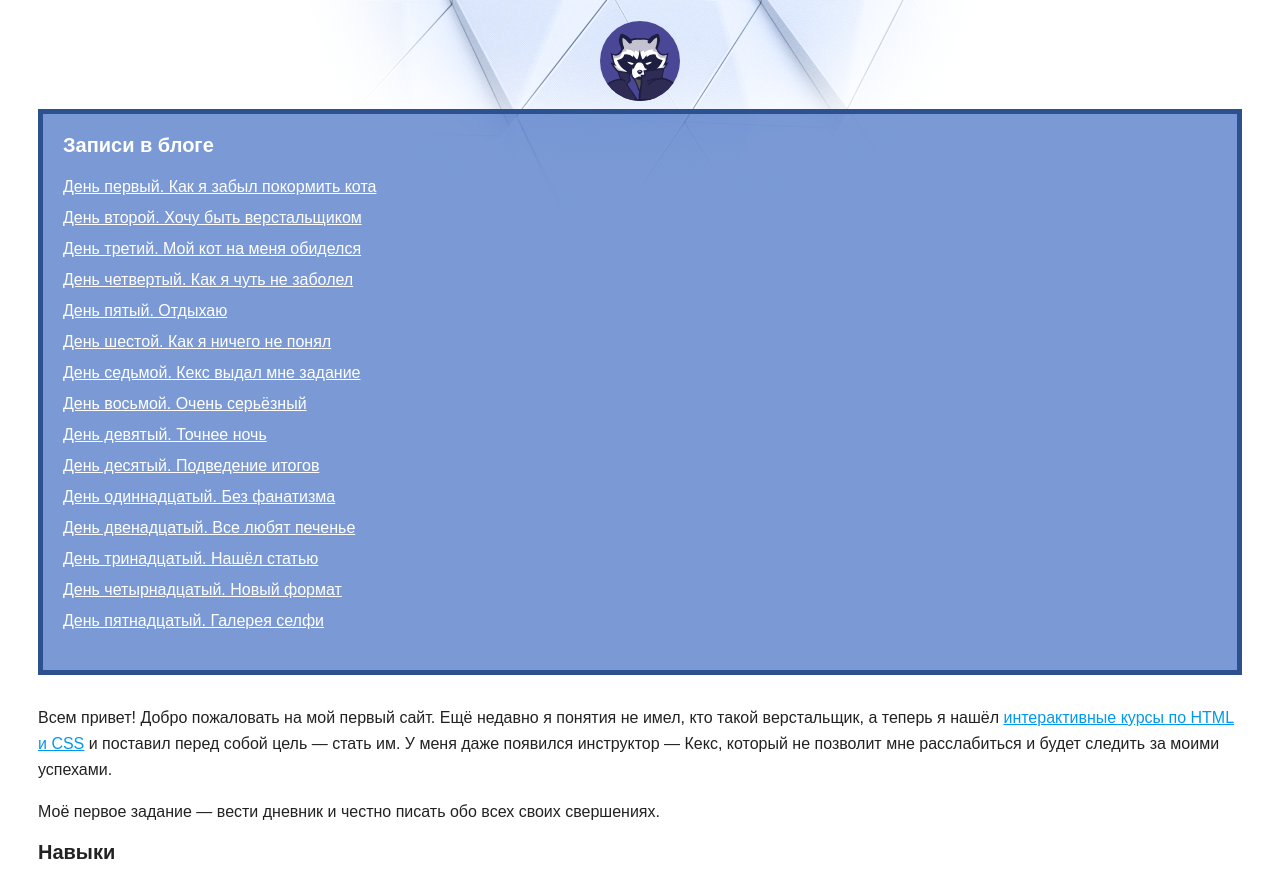
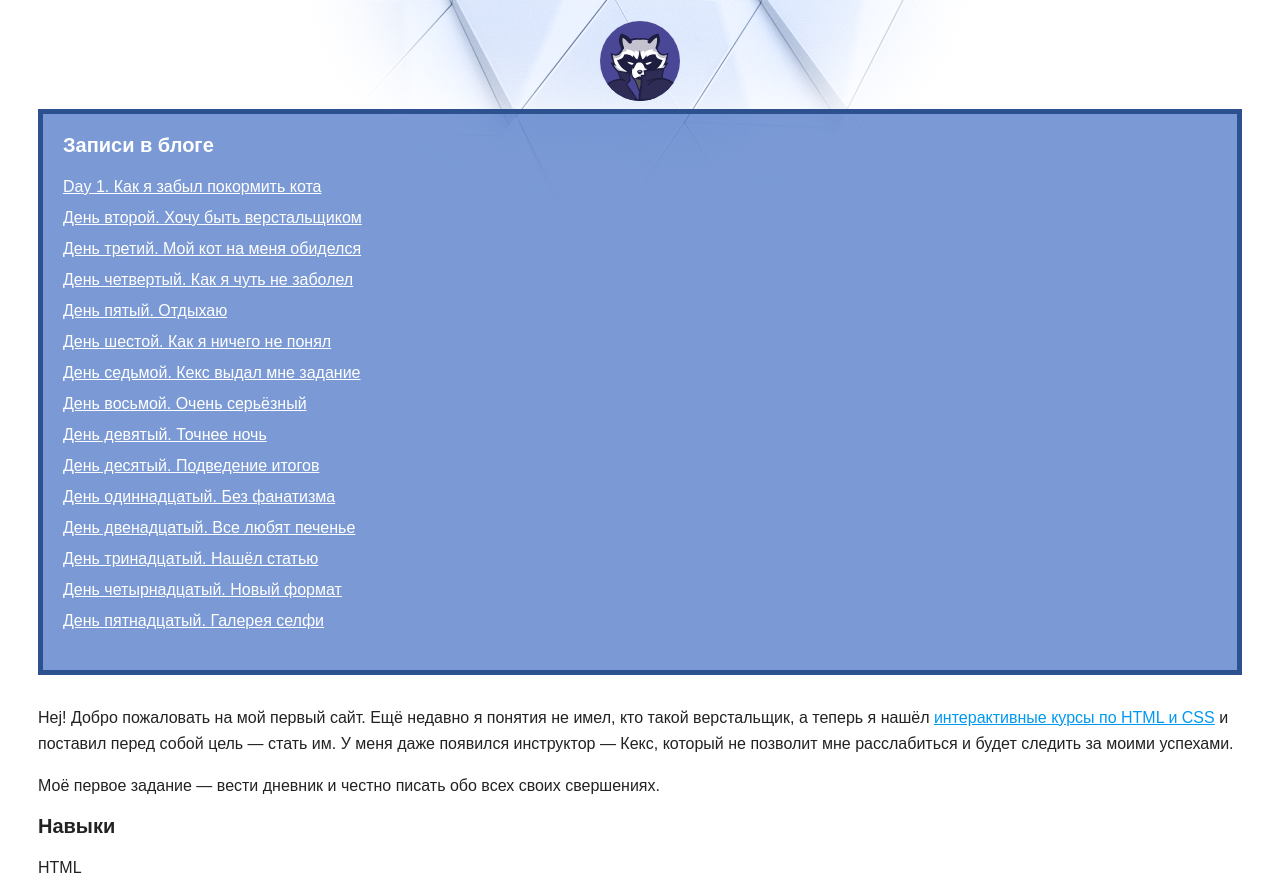
Before and after one commit to Alina-dev-front/first-site, a plain HTML site: page index.html in a window 1280 px wide. Shown: the part 69-947 px from the top of the page. Drawn offline with Linux system fonts and the light colour scheme.

Commit message:
rename text

```diff
--- a/index.html
+++ b/index.html
@@ -16,7 +16,7 @@
       <nav class="blog-navigation">
         <h2>Записи в блоге</h2>
         <ul>
-          <li><a href="day-1.html">День первый. Как я забыл покормить кота</a></li>
+          <li><a href="day-1.html">Day 1. Как я забыл покормить кота</a></li>
           <li><a href="day-2.html">День второй. Хочу быть верстальщиком</a></li>
           <li><a href="day-3.html">День третий. Мой кот на меня обиделся</a></li>
           <li><a href="day-4.html">День четвертый. Как я чуть не заболел</a></li>
@@ -34,7 +34,7 @@
         </ul>
       </nav>
       <section>
-        <p>Всем привет! Добро пожаловать на мой первый сайт. Ещё недавно я понятия не имел, кто такой верстальщик, а теперь я нашёл <a href="https://htmlacademy.ru/courses">интерактивные курсы по HTML и CSS</a> и поставил перед собой цель — стать им. У меня даже появился инструктор — Кекс, который не позволит мне расслабиться и будет следить за моими успехами.</p>
+        <p>Hej! Добро пожаловать на мой первый сайт. Ещё недавно я понятия не имел, кто такой верстальщик, а теперь я нашёл <a href="https://htmlacademy.ru/courses">интерактивные курсы по HTML и CSS</a> и поставил перед собой цель — стать им. У меня даже появился инструктор — Кекс, который не позволит мне расслабиться и будет следить за моими успехами.</p>
         <p>Моё первое задание — вести дневник и честно писать обо всех своих свершениях.</p>
       </section>
       <section>
```
